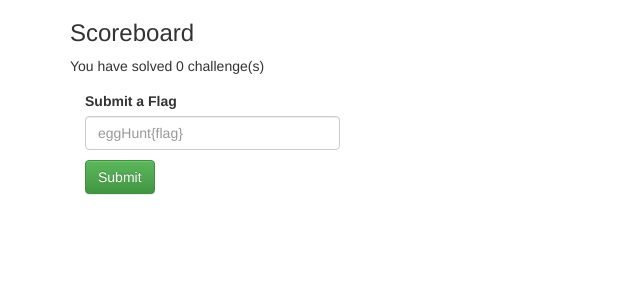
After one commit to loganjchris/Flask-Egg, a Flask app: page /scoreboard in a window 1280 px wide. The commit adds this page. Shown: the top 300 px of the page, without its empty margins (0-640 px from the left). Run offline with Flask 2, Linux system fonts and the light colour scheme; some libraries are stand-ins or nearby versions.

Commit message:
Updated flags, Added scoreboard for submissions

```diff
--- a/config.py
+++ b/config.py
@@ -12,9 +12,5 @@ class DevelopementConfig(BaseConfig):
     #    'mysql+pymysql://root:pass@localhost/flask_app_db'
 
 
-class TestingConfig(BaseConfig):
-    DEBUG = True
-
-
 class ProductionConfig(BaseConfig):
     DEBUG = False
--- /dev/null
+++ b/eggHunt/templates/scoreboard.html
@@ -0,0 +1,39 @@
+<!DOCTYPE html>
+<html lang="EN">
+    <head>
+        <link rel="stylesheet" media="screen" href ="static/bootstrap.min.css">
+        <link rel="stylesheet" href="static/bootstrap-theme.min.css">
+        <meta name="viewport" content = "width=device-width, initial-scale=1.0">
+        <meta charset="UTF-8">
+        <link rel="apple-touch-icon" sizes="180x180" href="static/icons/apple-touch-icon.png">
+        <link rel="icon" type="image/png" sizes="32x32" href="static/icons/favicon-32x32.png">
+        <link rel="icon" type="image/png" sizes="16x16" href="static/icons/favicon-16x16.png">
+        <link rel="manifest" href="static/icons/site.webmanifest">
+    </head>
+    <body>
+        <div class="container">
+            <h3>Scoreboard</h3>
+            <p>You have solved {{ challenges }} challenge(s)</p>
+
+            {% with messages = get_flashed_messages() %}
+                {% if messages %}
+                <div>
+                    <p class="alert alert-info">{{messages[0]}}</p>
+                </div>
+                {% endif %}
+            {% endwith %}
+
+            <form  action="" method="post" role="form">
+                <div class="form-group">
+                    <div class="col-xs-3">
+                        <p>
+                            <label for="Flag">Submit a Flag</label>
+                            <input type="text" class="form-control" id="Flag" name="Flag" placeholder="eggHunt{flag}">
+                        </p>
+                        <button type="submit" class="btn btn-success">Submit</button>
+                    </div>
+                </div>
+            </form>
+        </div>
+    </body>
+</html>
--- a/eggHunt/views.py
+++ b/eggHunt/views.py
@@ -1,10 +1,14 @@
 from eggHunt import eggHunt
-from flask import escape, flash, Flask, render_template, request, session
+from flask import escape, flash, Flask, render_template, redirect, request, session, url_for
 
 @eggHunt.route("/", methods=['GET', 'POST'])
 def hello():
+    '''This is the main page of the Egg hunt. It has a cookie that gets changed on a POST request. Sending a second post request
+    with the updated cookie gets the flag. This page also has a javascript flag'''
 
     error = None
+
+    #TODO who would figure this out? Make something easier
     if request.method == 'GET':
         if 'room_number' not in session:
             session['room_number'] = 1817
@@ -12,12 +16,49 @@ def hello():
 
     if request.method == 'POST':
         if session['room_number'] == 1818:
-            flash(r"The first part of the code is {storage hacks}")
+            flash(r"The first part of the code is eggFlag{who-made-this}")
         else:
             error = "Who's on first"
             session['room_number'] = 1818
+
     return render_template('hello.html', error=error)
 
 @eggHunt.route("/logout")
 def logout():
+    '''The logout page clears the session settings allowing a reset of the scoreboard.
+    It redirects to the hello page afterwards'''
+
     session.pop('room_number', None)
+    session.pop('challenges', None)
+    session.pop('flags', None)
+    return redirect(url_for("hello"), code=301)
+
+@eggHunt.route("/scoreboard", methods=['GET', 'POST'])
+def scoreboard():
+    '''The scoreboard page checks submitted flags against a dictionary of flags. If a correct flag is submitted, the counter goes up
+    and the session stores the flag as being solved. Duplicates cannot be submitted to increase score'''
+
+    flags = {0:r"eggFlag{extra-points-before-breakfast}", 1:r"eggFlag{who-made-this}", 2:r"eggFlag{view-source}"}
+
+    if 'challenges' not in session:
+        session['challenges'] = 0
+        session.modified = True
+    if 'flags' not in session:
+        session['flags'] = {0 : False, 1 : False, 2 : False}
+
+    if request.method == 'POST':
+        flag = escape(request.form.get('Flag'))
+        for i in flags:
+            if flag == flags[i]:
+                if session['flags'][str(i)]:
+                    flash(r"Already Submitted this flag")
+
+                else:
+                    flash(r"Congrats! You've entered a correct flag")
+                    session['challenges'] += 1
+                    session['flags'][str(i)] = True
+                    session.modified = True
+
+    challenges = session['challenges']
+
+    return render_template('scoreboard.html', challenges=challenges)
```
Also changed, not shown: eggHunt/templates/hello.html (+11 -7 lines), eggHunt/models.py (deleted).
